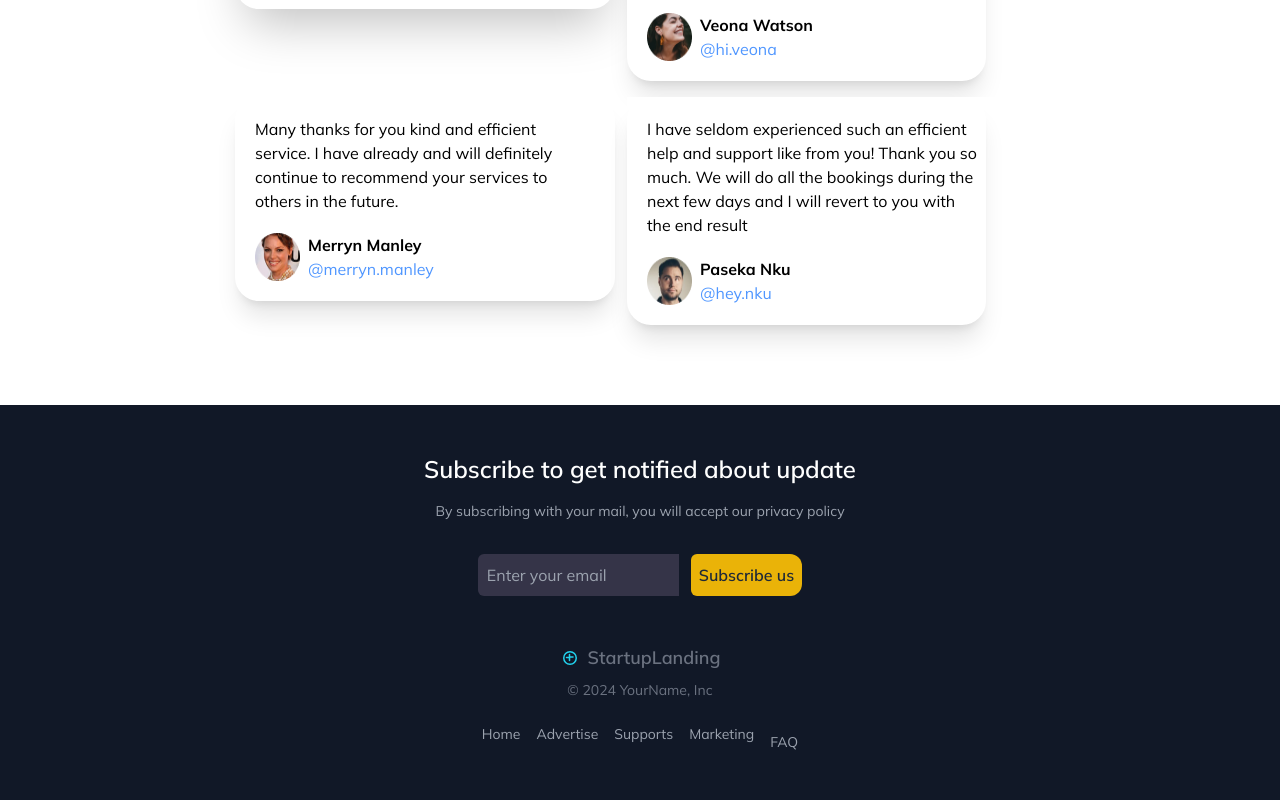
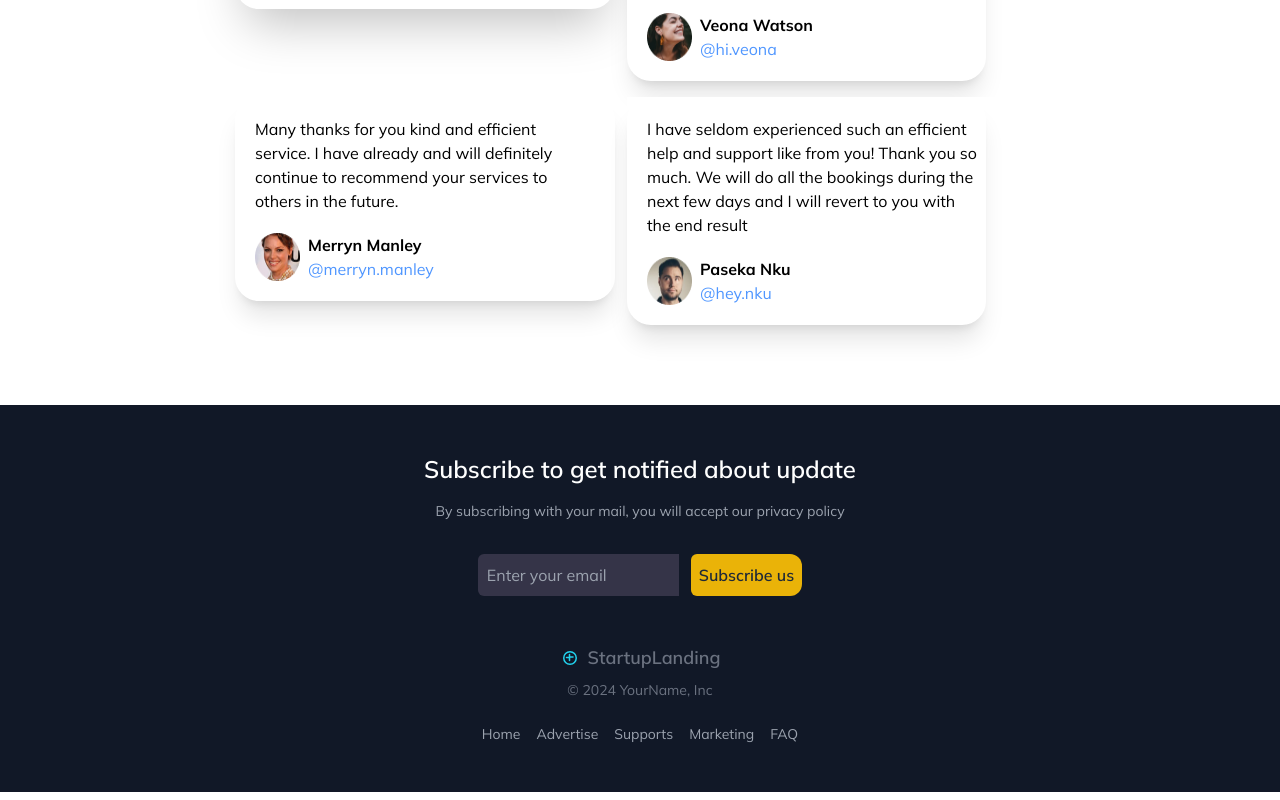
Before and after one commit to littledemon1234/Support-App, a Next.js app: page / in a window 1280 px wide. Shown: the part 3738-4538 px from the top of the page. Built offline with nearby package versions, Linux system fonts and the light colour scheme.

Commit message:
change foter link style

```diff
--- a/src/app/Footer.tsx
+++ b/src/app/Footer.tsx
@@ -49,7 +49,7 @@ const footer = () => {
                     <Link href="#advertise" className="hover:underline">Advertise</Link>
                     <Link href="#supports" className="hover:underline">Supports</Link>
                     <Link href="#marketing" className="hover:underline">Marketing</Link>
-                    <div className='mt-2 ml-0' >
+                    <div className=' ml-0' >
                         <Link href="#faq" className="hover:underline">FAQ</Link>
                     </div>
                 </div>
```
